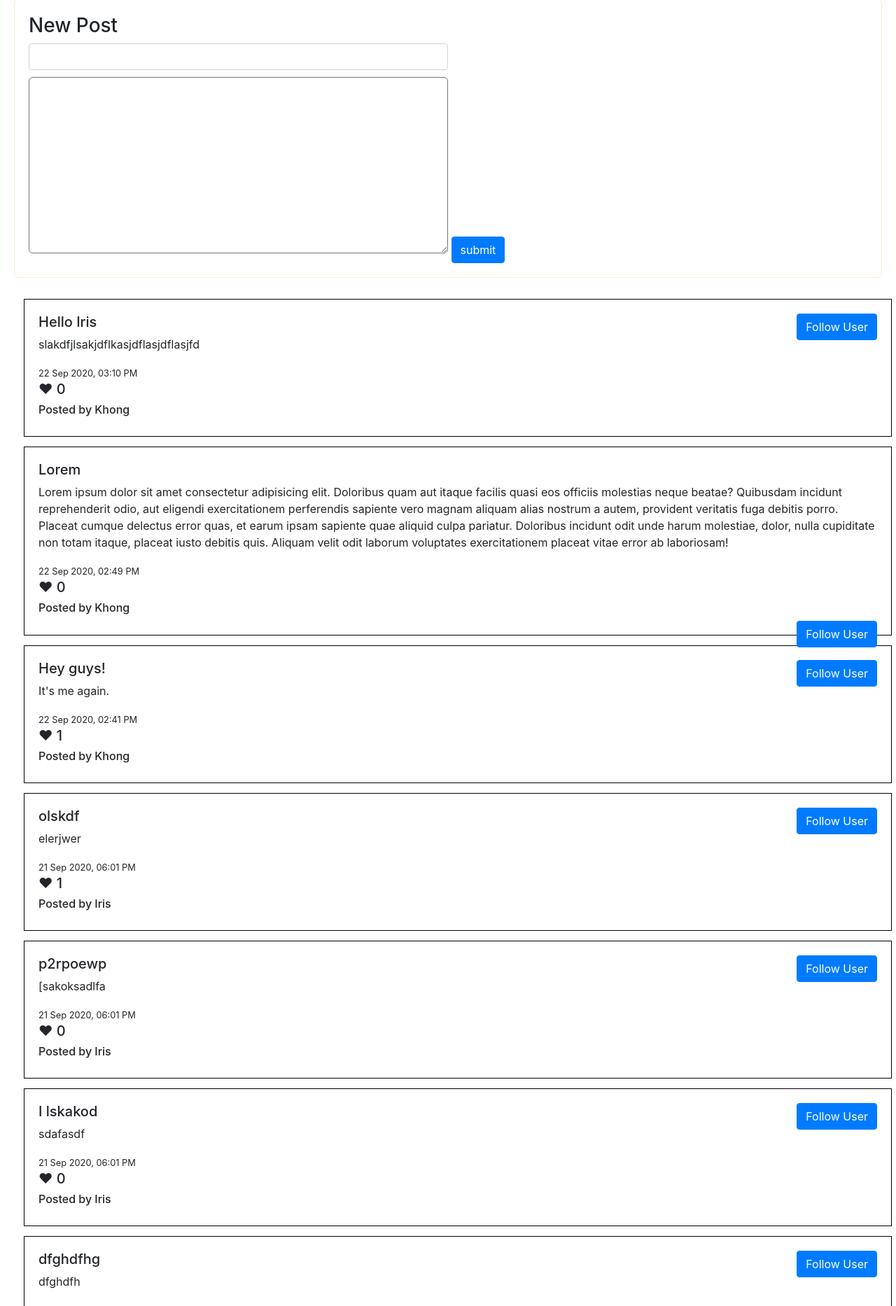
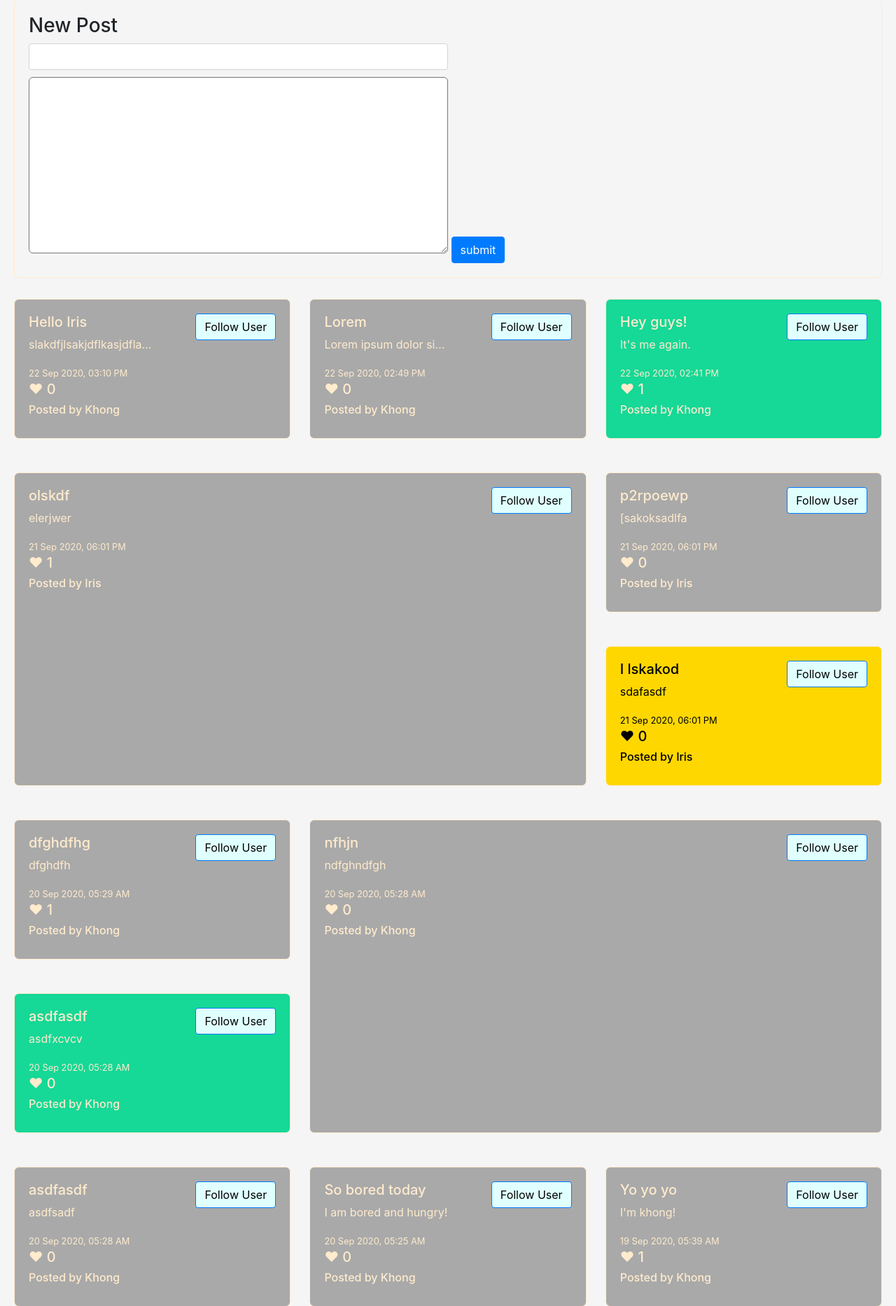
Before and after one commit to Khongchai/cs50-network, a Django app: page / in a window 1280 px wide. Shown: the part 113-1979 px from the top of the page at 70% size. Run offline with Django 3.2, Linux system fonts and the light colour scheme; a user stored in the database is signed in; data comes from the database, SQL or seed files in the repository; both versions use the stored data as it was after the commit; data that the repository does not hold is empty; some libraries are stand-ins or nearby versions.

Commit message:
styled things up with grid layout

```diff
--- a/network/static/network/FollowingJS/loadFollowing.js
+++ b/network/static/network/FollowingJS/loadFollowing.js
@@ -1,5 +1,6 @@
 //first load
 window.addEventListener("load", ()=>{loadContent("Following")});
+
 
 window.onscroll = (e) => {
     if (window.innerWidth + window.scrollY >= document.body.offsetHeight)
--- a/network/static/network/loadContent.js
+++ b/network/static/network/loadContent.js
@@ -4,7 +4,6 @@ var LOAD_AMOUNT = 5;
 var start = 0;
 var end = 5;
 var submitButton = document.getElementById("submitButton");
-
 
 function loadContent(page)
 {
@@ -68,6 +67,9 @@ function fillPosts(data)
         let postContainer = document.createElement("div");
         postContainer.className = "subPosts";
         postContainer.id = `Post${data["posts"][i].id}`;
+        postContainer.onclick = () => {
+            goToProfile(posterID);
+        }
 
         let leftDiv = document.createElement("div");
         let rightDiv = document.createElement("div");
@@ -131,3 +133,8 @@ function setButtonText(posterID, userFollowedID)
     followButton.classList.add("followUserButtons");
     return followButton
 }
+
+function goToProfile(posterID)
+{
+    //TODO takes to user profile page where you can also leave comments
+}
--- a/network/static/network/styles.css
+++ b/network/static/network/styles.css
@@ -4,6 +4,37 @@ body
     margin-right: 20px;
 }
 
+.ViewSelectors
+{
+    margin-top: 10px;
+    display: grid;
+    border-radius: 10px;
+    grid-template-columns: repeat(auto-fit, minmax(240px, 1fr));
+    column-gap: 10px;
+    width:100%;
+    border-collapse: collapse;
+    height: 90px;
+}
+
+.ViewSelector
+{
+    color: white;
+    cursor: pointer;
+    margin-top: 10px;
+    background-color: cadetblue;
+    border: 1px solid black;
+    border-radius: 10px;
+    display: flex;
+    align-items: center;
+    border-collapse: collapse;
+    justify-content: center;
+
+}
+.followUserButtons
+{
+    background-color: lightcyan;
+    color: black;
+}
 .pointerCursor
 {
     cursor: pointer;
@@ -20,6 +51,13 @@ body
 {
     margin-top: 30px;
     margin-bottom: 30px;
+    display: grid;
+    grid-template-columns: repeat(auto-fit, minmax(300px, 1fr));
+    grid-template-rows: repeat(6, 200px);
+    grid-auto-flow: dense;
+    row-gap: 3rem;
+    column-gap: 1.7rem;
+
 }
 
 textarea
@@ -34,15 +72,58 @@ textarea
 }
 .RightDivs
 {
-    float: right;
+    text-align: right;
 }
-
-
 
 .subPosts
 {
+    transition: transform .2s;
     width: 100%;
-    border: 1px solid black;
+    height: 100%;
+    border: 1px solid blanchedalmond;
+    border-radius: 7px;
+    color: blanchedalmond;
+    background-color: darkgray;
     padding: 20px;
-    margin: 14px;
+    display: grid;
+    grid-template-columns: repeat(auto-fit, minmax(20px, 1fr));
+    overflow: hidden;
+    cursor: pointer;
 }
+.LeftDivs > p
+{
+    white-space: nowrap;
+    overflow: hidden;
+    text-overflow: ellipsis;
+}
+.subPosts:nth-child(4n)
+{
+    grid-column: span 2;
+    grid-row: span 2;
+}
+
+.subPosts:nth-child(3n)
+{
+    background-color: rgb(22, 216, 151);
+}
+.subPosts:nth-child(6n)
+{
+    background-color: gold;
+    color: black;
+}
+.subPosts:nth-child(10n)
+{
+    grid-column: span 1.5;
+    grid-row: span 1.5;
+}
+body
+{
+    background-color: whitesmoke;
+}
+
+.subPosts:hover
+{
+    opacity: 0.8;
+    transform: scale(1.09);
+
+}
--- a/network/templates/network/index.html
+++ b/network/templates/network/index.html
@@ -14,6 +14,7 @@
             <input type="submit" id="submitButton" class="btn btn-primary" value="submit">
         </form>
     </div>
+
     <div id="allPosts">
     </div>
     <script src="{% static 'network/loadContent.js' %}" ></script>
--- a/network/views.py
+++ b/network/views.py
@@ -85,25 +85,35 @@ def create_post(request):
 
 #loading posts should be managed here only
 def fetch_posts(request):
+
     start = int(request.GET.get("start"))
     end = int(request.GET.get("end"))
     page_name = request.GET.get("page")
+    posters = []
+    users_followed_id = []
     currentUser = request.user
+    posts = []
     if page_name == "All Posts":
         posts = list(Post.objects.values().order_by("-postedOn"))[start:end]
     elif page_name == "Following":
         posts = list(request.user.likedPosts.values().order_by("-postedOn"))[start:end]
+        #print(posts)
     else:
-        #TODO implement follow users button
-        #TODO load users that are followed by the current user
-        pass
+        followed_users = request.user.following.all()
+        for poster in followed_users:
+            posts_from_followed = list(poster.postsByThisUser.values().order_by("-postedOn"))[start:end]
+            for post_from_followed in posts_from_followed:
+                posts.append(post_from_followed)
+            #Set posters here so we can skip the next part
+            posters.append(str(poster))
 
-    posters = []
-    for post in posts:
-        poster = User.objects.get(pk=post["postedBy_id"])
-        posters.append(str(poster))
-        post["postedOn"] = post["postedOn"].strftime("%#d %b %Y, %#I:%M %p")
-    users_followed_id = []
+    #only do this if "posters" is empty
+    if not posters:
+        for post in posts:
+            poster = User.objects.get(pk=post["postedBy_id"])
+            posters.append(str(poster))
+            post["postedOn"] = post["postedOn"].strftime("%#d %b %Y, %#I:%M %p")
+
     for user_val in currentUser.following.values():
         users_followed_id.append(int(user_val["id"]))
     return JsonResponse({
@@ -138,9 +148,9 @@ def follow_user(request):
     currentUser = request.user
     user_to_follow = User.objects.get(pk=int(request.body))
     if currentUser.following.filter(pk=int(request.body)).exists():
-        currentUser.following.remove(currentUser)
+        currentUser.following.remove(user_to_follow)
     else:
-        currentUser.following.add(currentUser)
+        currentUser.following.add(user_to_follow)
     currentUser.save()
     return HttpResponse(status=204)
 
```
Also changed, not shown: db.sqlite3.
